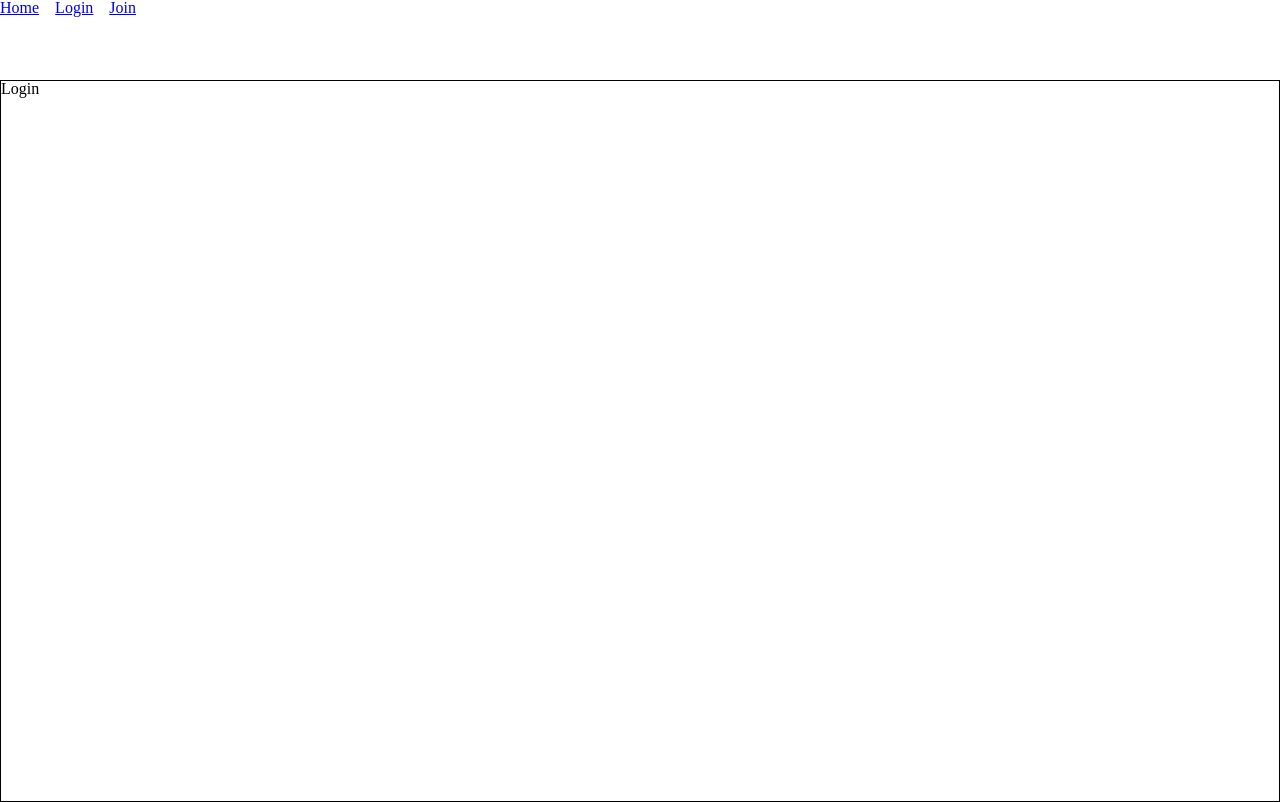
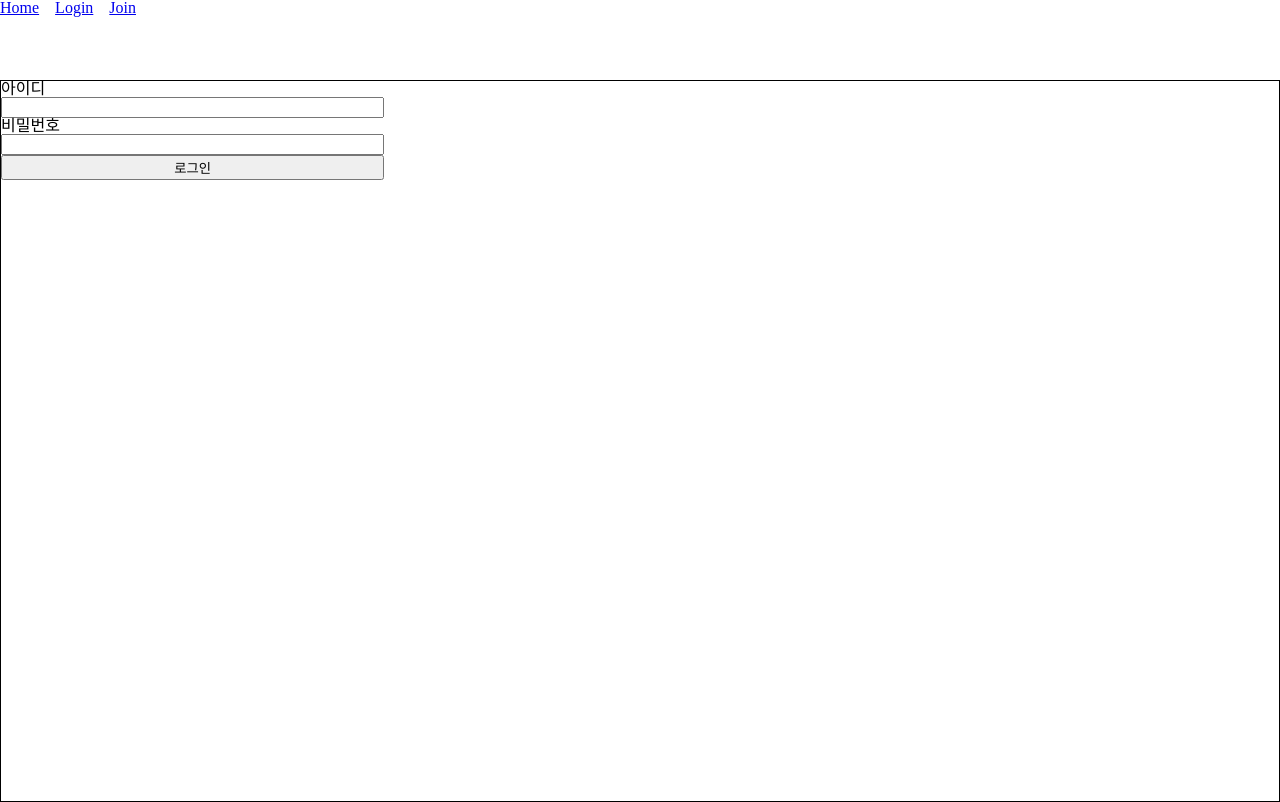
Before and after one commit to dudwns0921/my-youtube_front, a React (Create React App) app: page /login in a window 1280 px wide. Built offline with nearby package versions, Linux system fonts and the light colour scheme.

Commit message:
Link express server with axios

```diff
--- a/package.json
+++ b/package.json
@@ -6,6 +6,7 @@
     "@testing-library/jest-dom": "^5.16.4",
     "@testing-library/react": "^13.1.1",
     "@testing-library/user-event": "^13.5.0",
+    "axios": "^0.27.2",
     "react": "^18.1.0",
     "react-dom": "^18.1.0",
     "react-router-dom": "^6.3.0",
@@ -47,5 +48,6 @@
   },
   "resolutions": {
     "styled-components": "^5"
-  }
+  },
+  "proxy":"http://localhost:4000"
 }
--- /dev/null
+++ b/src/axios/axios.js
@@ -0,0 +1,20 @@
+import axios from 'axios';
+
+const API_HOST = 'http://localhost:4000';
+
+const instance = axios.create({
+  baseURL: API_HOST,
+  headers: {
+    'Content-Type': 'application/json; charset=UTF-8',
+  },
+});
+
+function getVideos() {
+  return instance.get('/');
+}
+
+function loginUser(userData) {
+  return instance.post('/login', userData);
+}
+
+export { getVideos, loginUser };
--- a/src/dummy/DummyVideos.js
+++ /dev/null
@@ -1,28 +0,0 @@
-let videos = [
-  {
-    title: 'First Video',
-    rating: 5,
-    comments: 2,
-    createdAt: '2 minutes ago',
-    views: 59,
-    id: 1,
-  },
-  {
-    title: 'Second Video',
-    rating: 5,
-    comments: 2,
-    createdAt: '2 minutes ago',
-    views: 59,
-    id: 2,
-  },
-  {
-    title: 'Third Video',
-    rating: 5,
-    comments: 2,
-    createdAt: '2 minutes ago',
-    views: 59,
-    id: 3,
-  },
-];
-
-export default videos;
--- a/src/pages/Home.js
+++ b/src/pages/Home.js
@@ -1,20 +1,18 @@
-import React from 'react';
+import React, { useEffect } from 'react';
 import { Link } from 'react-router-dom';
-import videos from '../dummy/DummyVideos';
+import { getVideos } from '../axios/axios';
 
 function Home() {
-  return (
-    <div>
-      {videos.map((item) => {
-        return (
-          <div key={item.id}>
-            <h1>{item.title}</h1>
-            <Link to={`video/${item.id}`}>Watch Video→</Link>
-          </div>
-        );
-      })}
-    </div>
-  );
+  async function fetchData() {
+    const response = await getVideos();
+    console.log(response);
+  }
+
+  useEffect(() => {
+    fetchData();
+  });
+
+  return <div></div>;
 }
 
 export default Home;
--- a/src/pages/Login.js
+++ b/src/pages/Login.js
@@ -1,7 +1,49 @@
-import React from 'react';
+import React, { useState } from 'react';
+import styled from 'styled-components';
+import { loginUser } from '../axios/axios';
+
+const StyledForm = styled.form`
+  display: flex;
+  flex-direction: column;
+  width: 30%;
+`;
 
 function Login() {
-  return <h1>Login</h1>;
+  const [id, setId] = useState('');
+  const [pwd, setPwd] = useState('');
+
+  let userData = {
+    id,
+    pwd,
+  };
+
+  async function handleSubmit(e) {
+    e.preventDefault();
+    const response = await loginUser(JSON.stringify(userData));
+    console.log(response);
+  }
+
+  return (
+    <StyledForm onSubmit={handleSubmit}>
+      <label htmlFor="id">아이디</label>
+      <input
+        id="id"
+        type="text"
+        onChange={(e) => {
+          setId(e.target.value);
+        }}
+      />
+      <label htmlFor="pwd">비밀번호</label>
+      <input
+        id="pwd"
+        type="text"
+        onChange={(e) => {
+          setPwd(e.target.value);
+        }}
+      />
+      <button type="submit">로그인</button>
+    </StyledForm>
+  );
 }
 
 export default Login;
--- a/src/pages/Video.js
+++ b/src/pages/Video.js
@@ -1,13 +1,10 @@
 import React from 'react';
 import { useParams, Link } from 'react-router-dom';
-import videos from '../dummy/DummyVideos';
 
 function Video() {
   let { id } = useParams();
-  const videoObj = videos[id - 1];
   return (
     <div>
-      <h1>{videoObj.title}</h1>
       <Link to={`/videoEdit/${id}`}>Edit Video→</Link>
     </div>
   );
--- a/src/pages/VideoEdit.js
+++ b/src/pages/VideoEdit.js
@@ -1,24 +1,13 @@
 import React from 'react';
 import { useParams, useNavigate } from 'react-router-dom';
-import videos from '../dummy/DummyVideos';
 
 function VideoEdit() {
   let { id } = useParams();
   let navigate = useNavigate();
-  const videoObj = videos[id - 1];
 
-  const handleSubmit = (e) => {
-    e.preventDefault();
-    console.log('post new title!');
-    navigate('/');
-  };
   return (
     <div>
-      <h1>Editing : {videoObj.title}</h1>
-      <form onSubmit={handleSubmit}>
-        <input placeholder="Video Title" type="text" />
-        <input type="submit" value="save" />
-      </form>
+      <h1>Editing</h1>
     </div>
   );
 }
```
Also changed, not shown: .eslintrc.json, 1 other file (tests, documents, lock files or other folders).
